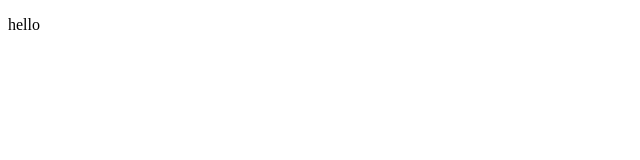
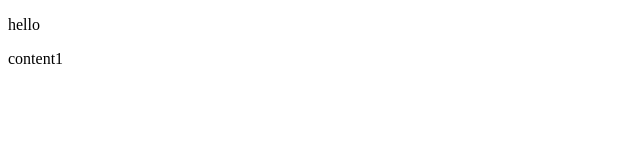
Before and after one commit to tabeerfatima/HTML_FILE, a plain HTML site: page index.html in a window 1280 px wide. Shown: the full height of the page, 0-640 px from the left. Drawn offline with Linux system fonts and the light colour scheme.

Commit message:
wrote content1

```diff
--- a/index.html
+++ b/index.html
@@ -7,5 +7,6 @@
 </head>
 <body>
     <p>hello</p>
+    <p>content1</p>
 </body>
 </html>
```
